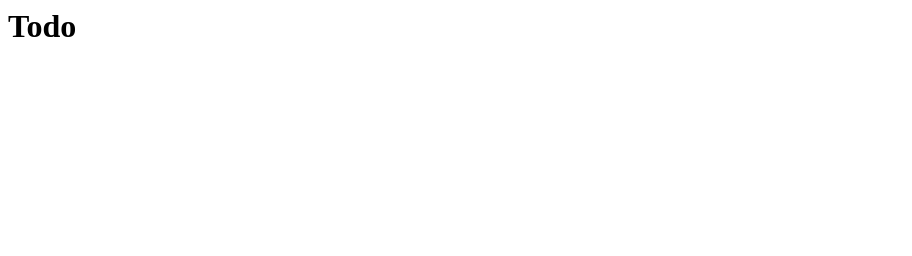
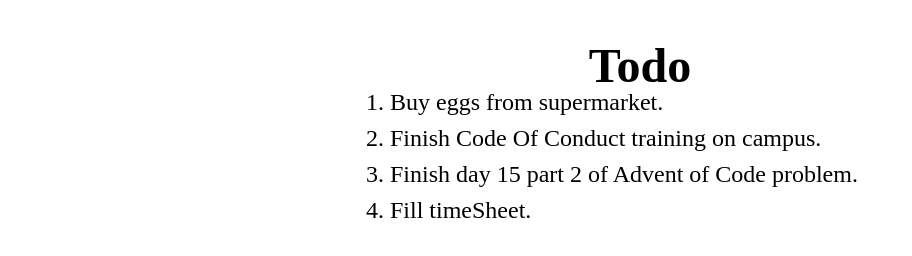
Before and after one commit to bittukumarthakur/todo-bittukumarthakur, a plain HTML site: page index.html in a window 1280 px wide. Shown: the whole page, without its empty margins (0-912 px from the left). Drawn offline with Linux system fonts and the light colour scheme.

Commit message:
webpage created with hard coded tasks elements.

```diff
--- /dev/null
+++ b/index-style.css
@@ -0,0 +1,17 @@
+* {
+  margin: 0;
+  padding: 0;
+  box-sizing: border-box;
+  font-size: 24px;
+}
+
+#todo-list {
+  width: 500px;
+  margin: 2em auto;
+  line-height: 1.5em;
+}
+
+#heading {
+  font-size: 2em;
+  text-align: center;
+}
--- a/index.html
+++ b/index.html
@@ -1,10 +1,20 @@
 <html>
 
 <head>
+  <title>Todo</title>
+  <link rel="stylesheet" href="index-style.css">
 </head>
 
 <body>
-  <h1>Todo</h1>
+  <div id="todo-list">
+    <h1 id="heading">Todo</h1>
+    <ol>
+      <li>Buy eggs from supermarket.</li>
+      <li>Finish Code Of Conduct training on campus.</li>
+      <li>Finish day 15 part 2 of Advent of Code problem.</li>
+      <li>Fill timeSheet.</li>
+    </ol>
+  </div>
 </body>
 
 </html>
```
Also changed, not shown: todo.md (added, +7 -0 lines).
